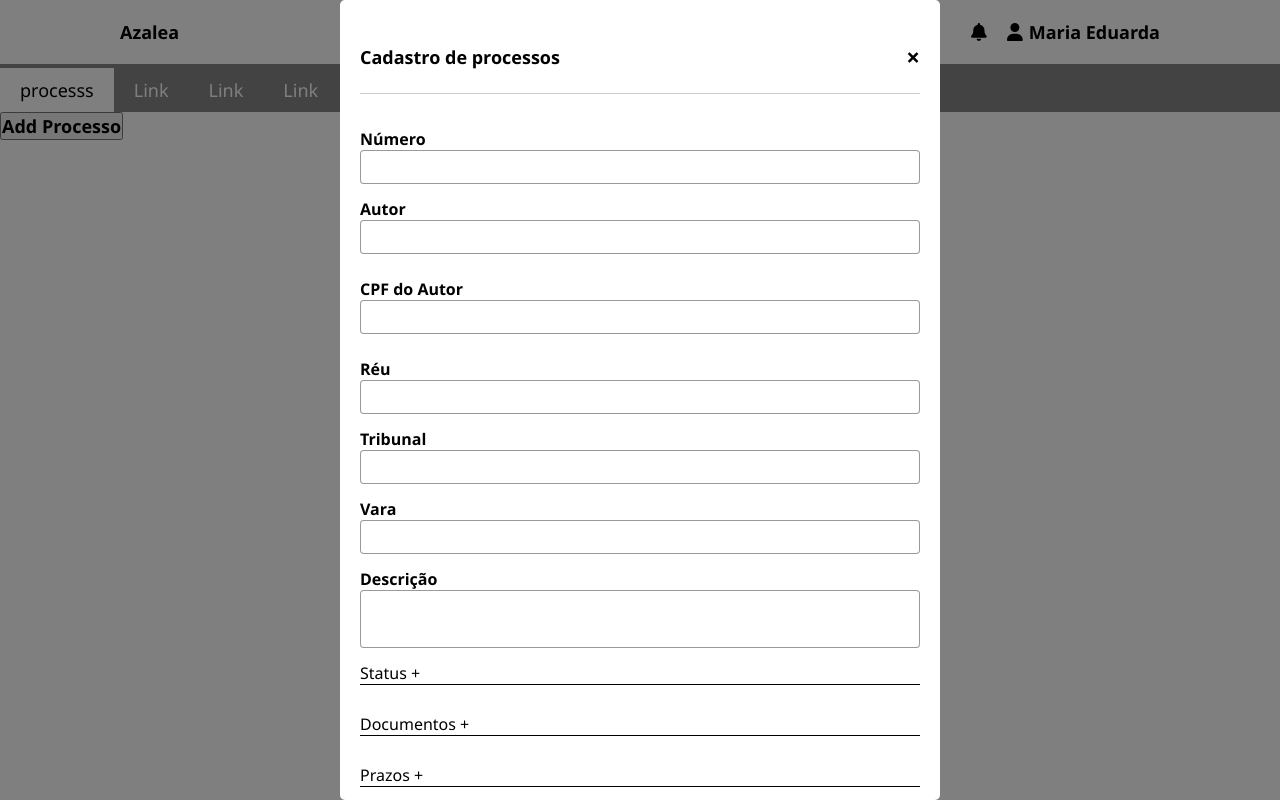
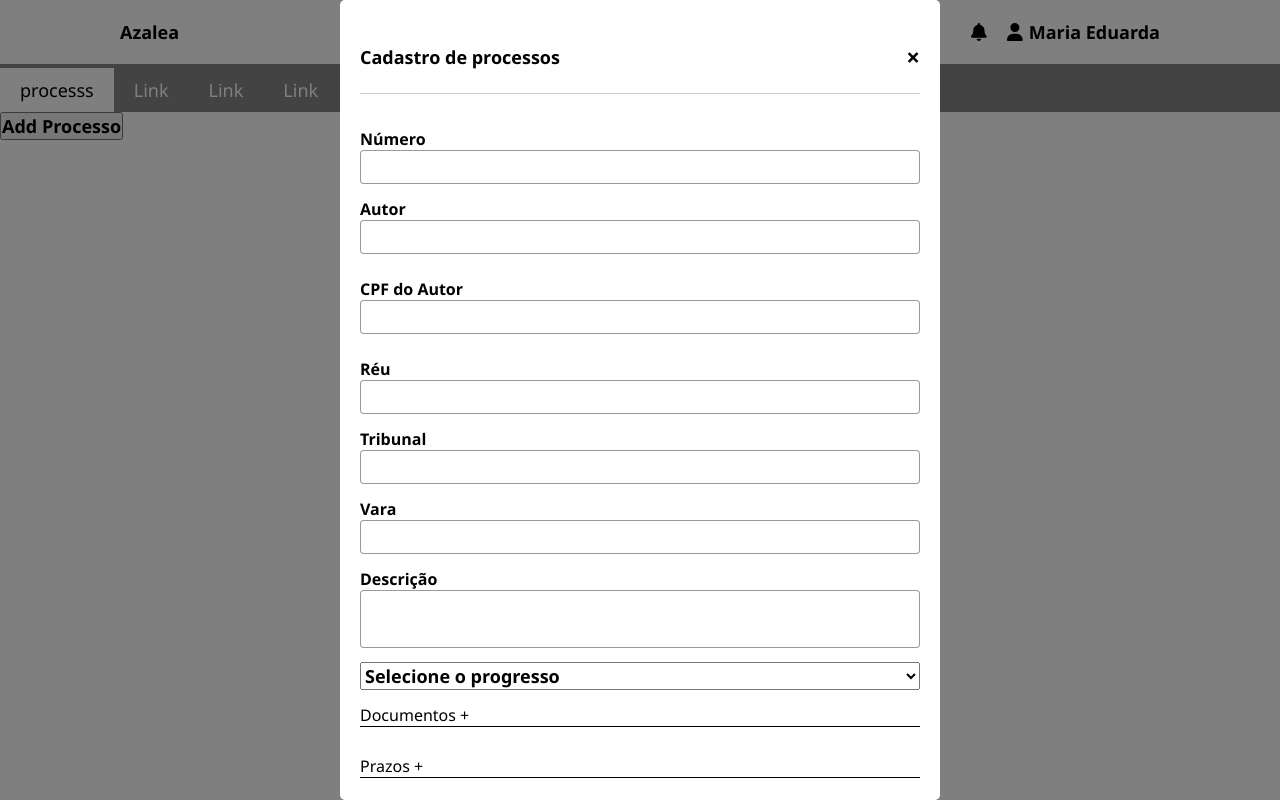
Before and after one commit to Felipe-Douglas/azalea, an Angular app: page /processs in a window 1280 px wide. Both pictures are taken after a click on the button "Add Processo". Built offline with nearby package versions, Linux system fonts and the light colour scheme.

Commit message:
alterado o campo status para ser um select

```diff
--- a/src/app/core/layouts/processes/components/form-process/form-process.component.html
+++ b/src/app/core/layouts/processes/components/form-process/form-process.component.html
@@ -28,17 +28,23 @@
         <label for="description">Descrição</label>
         <textarea formControlName="description" id="description"></textarea>
 
-        <div class="progress">
+        <label for="progress"></label>
+        <select id="progress" formControlName="progress">
+            <option value="" disabled selected>Selecione o progresso</option>
+            <option *ngFor="let option of progressOptions" [value]="option">{{ option }}</option>
+        </select>
+
+        <!-- <div class="progress">
             <button (click)="addItem('progress')" class="addItem">Status &plus;</button>
             <div formArrayName="progress" >
-                <div *ngFor="let item of getArrayControls('progress'); let i = index" class="listItem">
+                <div  class="listItem">
                     <input type="text" [formControlName]="i" placeholder="Processo {{ i + 1 }}">
                     <button (click)="removeItem('progress', i)" class="removeItem">
                         <fa-icon [icon]="trash" [style.color]="'black'"></fa-icon>
                     </button>
                 </div>
             </div>
-        </div>
+        </div> -->
 
         <div class="documents">
             <button (click)="addItem('documents')" class="addItem">Documentos &plus;</button>
--- a/src/app/core/layouts/processes/components/form-process/form-process.component.scss
+++ b/src/app/core/layouts/processes/components/form-process/form-process.component.scss
@@ -50,7 +50,13 @@ form {
     .listItem {
         display: flex;
         align-items: center;
+        justify-content: space-between;
         gap: 1rem;
+        margin-bottom: .4rem;
+
+        input {
+            flex: 1;
+        }
 
         button {
             cursor: pointer;
--- a/src/app/core/layouts/processes/components/form-process/form-process.component.ts
+++ b/src/app/core/layouts/processes/components/form-process/form-process.component.ts
@@ -14,6 +14,8 @@ import { faMinus, faTrash, faTrashCan, faTrashRestoreAlt } from '@fortawesome/fr
 })
 export class FormProcessComponent implements OnInit {
   processForm!: FormGroup;
+  progressOptions: string[] = ['Iniciado', 'Em Progresso', 'Concluído'];
+
   isVisible: boolean = false;
   trash = faTrashCan
 
@@ -32,7 +34,7 @@ export class FormProcessComponent implements OnInit {
       bench: ['', Validators.required],
       natureOfAction: ['', Validators.required],
       description: [''],
-      progress: this.formBuilder.array([]),
+      progress: ['', Validators.required],
       documents: this.formBuilder.array([]),
       deadlines: this.formBuilder.array([]),
       tags: this.formBuilder.array([])
@@ -72,6 +74,12 @@ export class FormProcessComponent implements OnInit {
     }
   }
 
-  ngSubmit() {}
+  ngSubmit() {
+    if(this.processForm.valid) {
+      console.log(this.processForm.value);
+    }else {
+      console.log('Form Invalid');
+    }
+  }
 
 }
```
